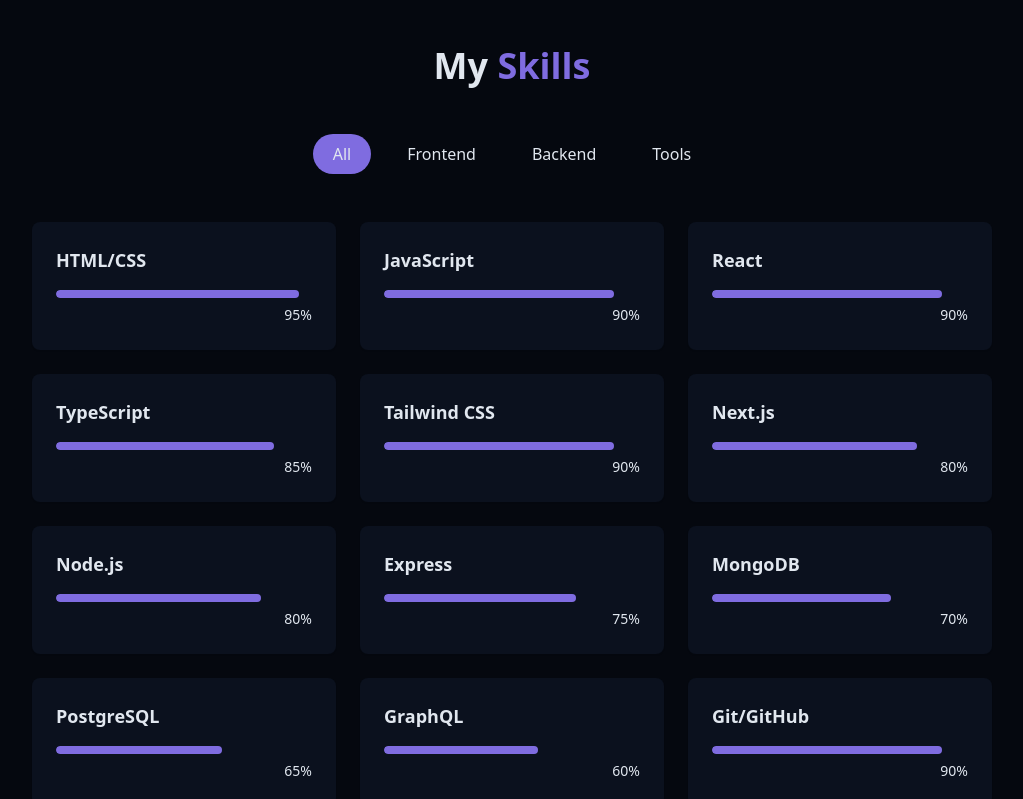
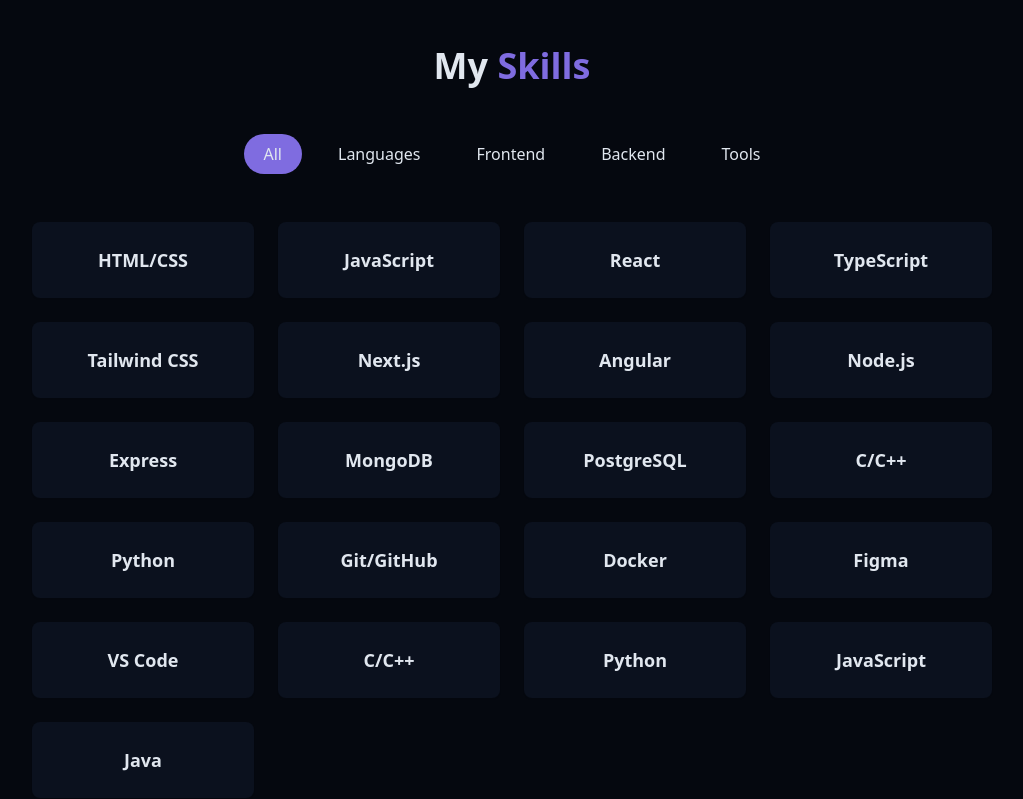
Before and after one commit to ab-yusufi/ab-portfolio, a React (Vite) app: page / in a window 1280 px wide. Shown: the part 1580-2379 px from the top of the page, without its empty margins (128-1151 px from the left). Built offline with nearby package versions, Linux system fonts and the light colour scheme.

Commit message:
Update SkillsSection.jsx

```diff
--- a/src/components/SkillsSection.jsx
+++ b/src/components/SkillsSection.jsx
@@ -9,22 +9,31 @@
   { name: "TypeScript", level: 85, category: "frontend" },
   { name: "Tailwind CSS", level: 90, category: "frontend" },
   { name: "Next.js", level: 80, category: "frontend" },
+  { name: "Angular", level: 80, category: "frontend" },
 
   // Backend
   { name: "Node.js", level: 80, category: "backend" },
   { name: "Express", level: 75, category: "backend" },
   { name: "MongoDB", level: 70, category: "backend" },
   { name: "PostgreSQL", level: 65, category: "backend" },
-  { name: "GraphQL", level: 60, category: "backend" },
+  { name: "C/C++", level: 65, category: "backend" },
+  { name: "Python", level: 65, category: "backend" },
+  // { name: "GraphQL", level: 60, category: "backend" },
 
   // Tools
   { name: "Git/GitHub", level: 90, category: "tools" },
   { name: "Docker", level: 70, category: "tools" },
   { name: "Figma", level: 85, category: "tools" },
   { name: "VS Code", level: 95, category: "tools" },
+
+  //Languages
+  { name: "C/C++", level: 90, category: "languages" },
+  { name: "Python", level: 70, category: "languages" },
+  { name: "JavaScript", level: 85, category: "languages" },
+  { name: "Java", level: 95, category: "languages" },
 ];
 
-const categories = ["all", "frontend", "backend", "tools"];
+const categories = ["all", "languages", "frontend", "backend", "tools"];
 
 export const SkillsSection = () => {
   const [activeCategory, setActiveCategory] = useState("all");
@@ -56,16 +65,16 @@
           ))}
         </div>
 
-        <div className="grid grid-cols-1 sm:grid-cols-2 lg:grid-cols-3 gap-6">
+        <div className="grid grid-cols-2 sm:grid-cols-3 lg:grid-cols-4 gap-6">
           {filteredSkills.map((skill, key) => (
             <div
               key={key}
-              className="bg-card p-6 rounded-lg shadow-xs card-hover"
+              className="bg-card p-2 rounded-lg shadow-xs card-hover"
             >
-              <div className="text-left mb-4">
+              <div className="text-center m-4">
                 <h3 className="font-semibold text-lg"> {skill.name}</h3>
               </div>
-              <div className="w-full bg-secondary/50 h-2 rounded-full overflow-hidden">
+              {/* <div className="w-full bg-secondary/50 h-2 rounded-full overflow-hidden">
                 <div
                   className="bg-primary h-2 rounded-full origin-left animate-[grow_1.5s_ease-out]"
                   style={{ width: skill.level + "%" }}
@@ -76,7 +85,7 @@
                 <span className="text-sm text-muted-foreground">
                   {skill.level}%
                 </span>
-              </div>
+              </div> */}
             </div>
           ))}
         </div>
```
